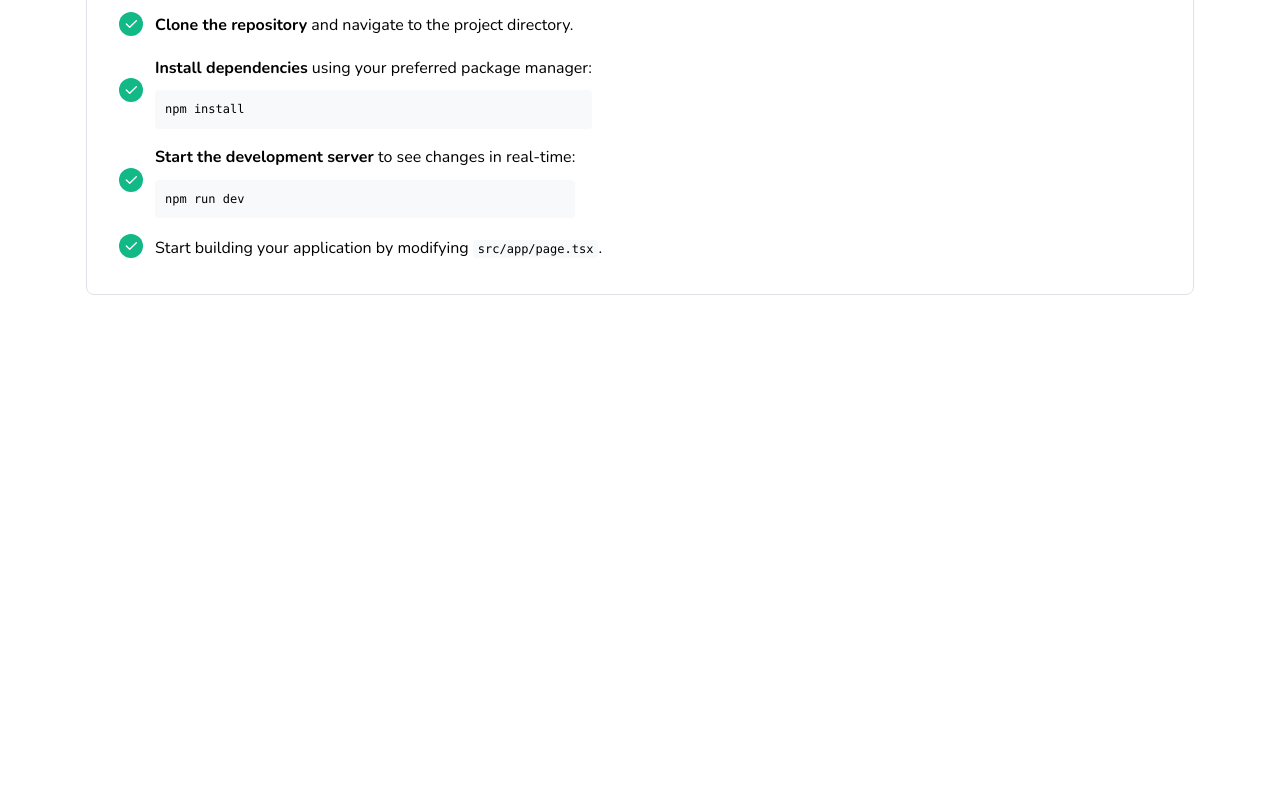
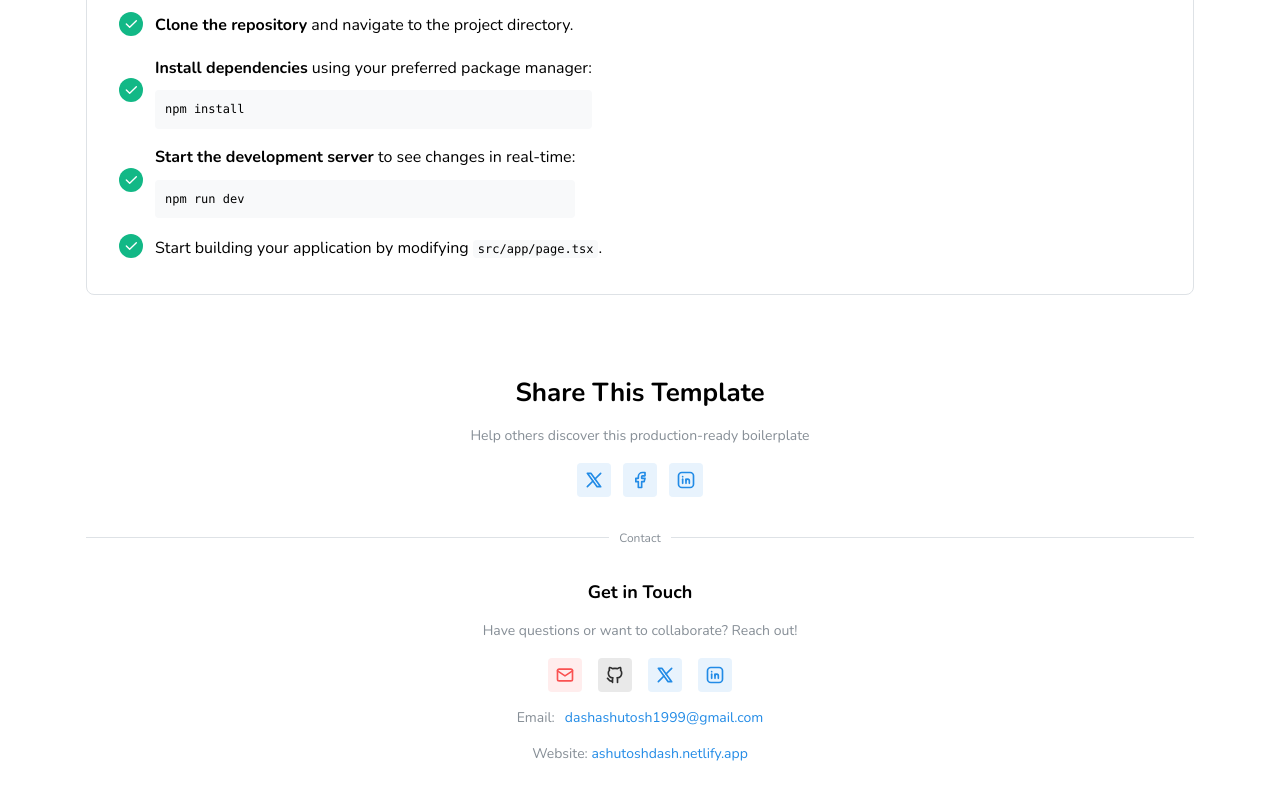
Before and after one commit to AshutoshDash1999/nextjs-mantine-boilerplate, a Next.js app: page / in a window 1280 px wide. Shown: the part 1974-2774 px from the top of the page. Before the commit the page ends 2319 px from the top, so only its background shows below. Built offline with nearby package versions, Linux system fonts and the light colour scheme; no server answers.

Commit message:
feat: add SocialShare component for enhanced sharing options and update layout metadata for improved clarity

```diff
--- /dev/null
+++ b/src/app/_components/SocialShare.tsx
@@ -0,0 +1,228 @@
+"use client";
+import {
+  ActionIcon,
+  Anchor,
+  Divider,
+  Group,
+  Stack,
+  Text,
+  Title,
+} from "@mantine/core";
+import {
+  IconBrandFacebook,
+  IconBrandGithub,
+  IconBrandLinkedin,
+  IconBrandX,
+  IconMail,
+  IconShare,
+} from "@tabler/icons-react";
+
+// Contact information
+const CONTACT_INFO = {
+  name: "Ashutosh Dash",
+  email: "dashashutosh1999@gmail.com",
+  github: "https://github.com/AshutoshDash1999",
+  twitter: "https://x.com/ashutoshdash99",
+  linkedin: "https://www.linkedin.com/in/ashutoshdash1999/",
+  website: "https://ashutoshdash.netlify.app",
+};
+
+export function SocialShare() {
+  const url = typeof window !== "undefined" ? window.location.href : "";
+  const title = "Next.js Mantine Boilerplate | Dashboard Template";
+  const description =
+    "Production-ready Next.js 16 + React 19 + Mantine v8 dashboard boilerplate with TypeScript, Zustand, TanStack Query, and react-query-ease.";
+
+  const shareLinks = {
+    twitter: `https://twitter.com/intent/tweet?url=${encodeURIComponent(url)}&text=${encodeURIComponent(title)}`,
+    facebook: `https://www.facebook.com/sharer/sharer.php?u=${encodeURIComponent(url)}`,
+    linkedin: `https://www.linkedin.com/sharing/share-offsite/?url=${encodeURIComponent(url)}`,
+  };
+
+  const handleEmailClick = () => {
+    window.location.href = `mailto:${CONTACT_INFO.email}?subject=Inquiry about Next.js Mantine Boilerplate`;
+  };
+
+  const handleShare = async () => {
+    if (typeof navigator !== "undefined" && navigator.share) {
+      try {
+        await navigator.share({
+          title,
+          text: description,
+          url,
+        });
+      } catch {
+        // User cancelled or error occurred
+      }
+    }
+  };
+
+  return (
+    <Stack align="center" gap="xl" my={80}>
+      {/* Share Section */}
+      <Stack align="center" gap="md" w="100%">
+        <Title order={2} ta="center">
+          Share This Template
+        </Title>
+        <Text c="dimmed" size="sm" ta="center">
+          Help others discover this production-ready boilerplate
+        </Text>
+        <Group gap="sm" justify="center">
+          <ActionIcon
+            component="a"
+            href={shareLinks.twitter}
+            target="_blank"
+            rel="noopener noreferrer"
+            size="lg"
+            variant="light"
+            color="blue"
+            title="Share on Twitter/X"
+            aria-label="Share on Twitter/X"
+          >
+            <IconBrandX size={20} />
+          </ActionIcon>
+          <ActionIcon
+            component="a"
+            href={shareLinks.facebook}
+            target="_blank"
+            rel="noopener noreferrer"
+            size="lg"
+            variant="light"
+            color="blue"
+            title="Share on Facebook"
+            aria-label="Share on Facebook"
+          >
+            <IconBrandFacebook size={20} />
+          </ActionIcon>
+          <ActionIcon
+            component="a"
+            href={shareLinks.linkedin}
+            target="_blank"
+            rel="noopener noreferrer"
+            size="lg"
+            variant="light"
+            color="blue"
+            title="Share on LinkedIn"
+            aria-label="Share on LinkedIn"
+          >
+            <IconBrandLinkedin size={20} />
+          </ActionIcon>
+          {typeof navigator !== "undefined" &&
+            typeof navigator.share === "function" && (
+              <ActionIcon
+                onClick={handleShare}
+                size="lg"
+                variant="light"
+                color="grape"
+                title="Share via native share"
+                aria-label="Share via native share"
+              >
+                <IconShare size={20} />
+              </ActionIcon>
+            )}
+        </Group>
+      </Stack>
+
+      <Divider w="100%" label="Contact" labelPosition="center" />
+
+      {/* Contact Section */}
+      <Stack align="center" gap="md" w="100%">
+        <Title order={3} ta="center" size="h4">
+          Get in Touch
+        </Title>
+        <Text c="dimmed" size="sm" ta="center">
+          Have questions or want to collaborate? Reach out!
+        </Text>
+        <Group gap="md" justify="center" wrap="wrap">
+          {CONTACT_INFO.email && (
+            <ActionIcon
+              onClick={handleEmailClick}
+              size="lg"
+              variant="light"
+              color="red"
+              title={`Email: ${CONTACT_INFO.email}`}
+              aria-label={`Email ${CONTACT_INFO.name}`}
+            >
+              <IconMail size={20} />
+            </ActionIcon>
+          )}
+          {CONTACT_INFO.github && (
+            <ActionIcon
+              component="a"
+              href={CONTACT_INFO.github}
+              target="_blank"
+              rel="noopener noreferrer"
+              size="lg"
+              variant="light"
+              color="dark"
+              title="GitHub Profile"
+              aria-label="GitHub Profile"
+            >
+              <IconBrandGithub size={20} />
+            </ActionIcon>
+          )}
+          {CONTACT_INFO.twitter && (
+            <ActionIcon
+              component="a"
+              href={CONTACT_INFO.twitter}
+              target="_blank"
+              rel="noopener noreferrer"
+              size="lg"
+              variant="light"
+              color="blue"
+              title="Twitter/X Profile"
+              aria-label="Twitter/X Profile"
+            >
+              <IconBrandX size={20} />
+            </ActionIcon>
+          )}
+          {CONTACT_INFO.linkedin && (
+            <ActionIcon
+              component="a"
+              href={CONTACT_INFO.linkedin}
+              target="_blank"
+              rel="noopener noreferrer"
+              size="lg"
+              variant="light"
+              color="blue"
+              title="LinkedIn Profile"
+              aria-label="LinkedIn Profile"
+            >
+              <IconBrandLinkedin size={20} />
+            </ActionIcon>
+          )}
+        </Group>
+        {CONTACT_INFO.email && (
+          <Group gap="xs" justify="center">
+            <Text size="sm" c="dimmed">
+              Email:
+            </Text>
+            <Anchor
+              href={`mailto:${CONTACT_INFO.email}`}
+              size="sm"
+              onClick={(e) => {
+                e.preventDefault();
+                handleEmailClick();
+              }}
+            >
+              {CONTACT_INFO.email}
+            </Anchor>
+          </Group>
+        )}
+        {CONTACT_INFO.website && (
+          <Text size="sm" c="dimmed">
+            Website:{" "}
+            <Anchor
+              href={CONTACT_INFO.website}
+              target="_blank"
+              rel="noopener noreferrer"
+              size="sm"
+            >
+              {CONTACT_INFO.website.replace(/^https?:\/\//, "")}
+            </Anchor>
+          </Text>
+        )}
+      </Stack>
+    </Stack>
+  );
+}
--- a/src/app/_components/index.ts
+++ b/src/app/_components/index.ts
@@ -4,6 +4,7 @@ export { ModernTooling } from "./ModernTooling";
 export { NotFoundButton } from "./NotFoundButton";
 export { NotFoundContent } from "./NotFoundContent";
 export { QuickLinks } from "./QuickLinks";
+export { SocialShare } from "./SocialShare";
 export { ThemeToggle } from "./ThemeToggle";
 export { UsageInstructions } from "./UsageInstructions";
 export { WhyUseTemplate } from "./WhyUseTemplate";
--- a/src/app/layout.tsx
+++ b/src/app/layout.tsx
@@ -13,12 +13,11 @@ const nunito = Nunito({
 
 export const metadata: Metadata = {
   title: {
-    default:
-      "Next.js Mantine Boilerplate - Production-Ready Dashboard Template",
+    default: "Next.js Mantine Boilerplate | Dashboard Template",
     template: "%s | Next.js Mantine Boilerplate",
   },
   description:
-    "Production-ready Next.js 16 + React 19 + Mantine v8 dashboard boilerplate with TypeScript, Zustand, TanStack Query, and react-query-ease. Perfect for building dashboards, admin panels, and SaaS applications.",
+    "Production-ready Next.js 16 + React 19 + Mantine v8 dashboard boilerplate with TypeScript, Zustand, TanStack Query, and react-query-ease. Build dashboards, admin panels, and SaaS apps faster.",
   keywords: [
     "Next.js",
     "React",
@@ -51,9 +50,9 @@ export const metadata: Metadata = {
     locale: "en_US",
     url: "/",
     siteName: "Next.js Mantine Boilerplate",
-    title: "Next.js Mantine Boilerplate - Production-Ready Dashboard Template",
+    title: "Next.js Mantine Boilerplate | Dashboard Template",
     description:
-      "Production-ready Next.js 16 + React 19 + Mantine v8 dashboard boilerplate with TypeScript, Zustand, TanStack Query, and react-query-ease.",
+      "Production-ready Next.js 16 + React 19 + Mantine v8 dashboard boilerplate with TypeScript, Zustand, TanStack Query, and react-query-ease. Build dashboards, admin panels, and SaaS apps faster.",
     images: [
       {
         url: "/website-cover.webp",
@@ -65,9 +64,9 @@ export const metadata: Metadata = {
   },
   twitter: {
     card: "summary_large_image",
-    title: "Next.js Mantine Boilerplate - Production-Ready Dashboard Template",
+    title: "Next.js Mantine Boilerplate | Dashboard Template",
     description:
-      "Production-ready Next.js 16 + React 19 + Mantine v8 dashboard boilerplate with TypeScript, Zustand, TanStack Query, and react-query-ease.",
+      "Production-ready Next.js 16 + React 19 + Mantine v8 dashboard boilerplate with TypeScript, Zustand, TanStack Query, and react-query-ease. Build dashboards, admin panels, and SaaS apps faster.",
     images: [
       "/website-cover.webp",
     ],
@@ -89,6 +88,10 @@ export const metadata: Metadata = {
     // google: "your-google-verification-code",
     // yandex: "your-yandex-verification-code",
   },
+  icons: {
+    icon: "/favicon.ico",
+    apple: "/apple-touch-icon.png",
+  },
 };
 
 export default function RootLayout({
@@ -100,6 +103,7 @@ export default function RootLayout({
     <html lang="en" {...mantineHtmlProps}>
       <head>
         <ColorSchemeScript defaultColorScheme="auto" />
+        <link rel="apple-touch-icon" href="/apple-touch-icon.png" />
       </head>
       <body className={`${nunito.variable}`}>
         <AppProvider>{children}</AppProvider>
--- a/src/app/page.tsx
+++ b/src/app/page.tsx
@@ -3,6 +3,7 @@ import {
   HeroSection,
   ModernTooling,
   QuickLinks,
+  SocialShare,
   ThemeToggle,
   UsageInstructions,
   WhyUseTemplate,
@@ -17,6 +18,7 @@ export default function Home() {
       <ModernTooling />
       <QuickLinks />
       <UsageInstructions />
+      <SocialShare />
     </Container>
   );
 }
```
